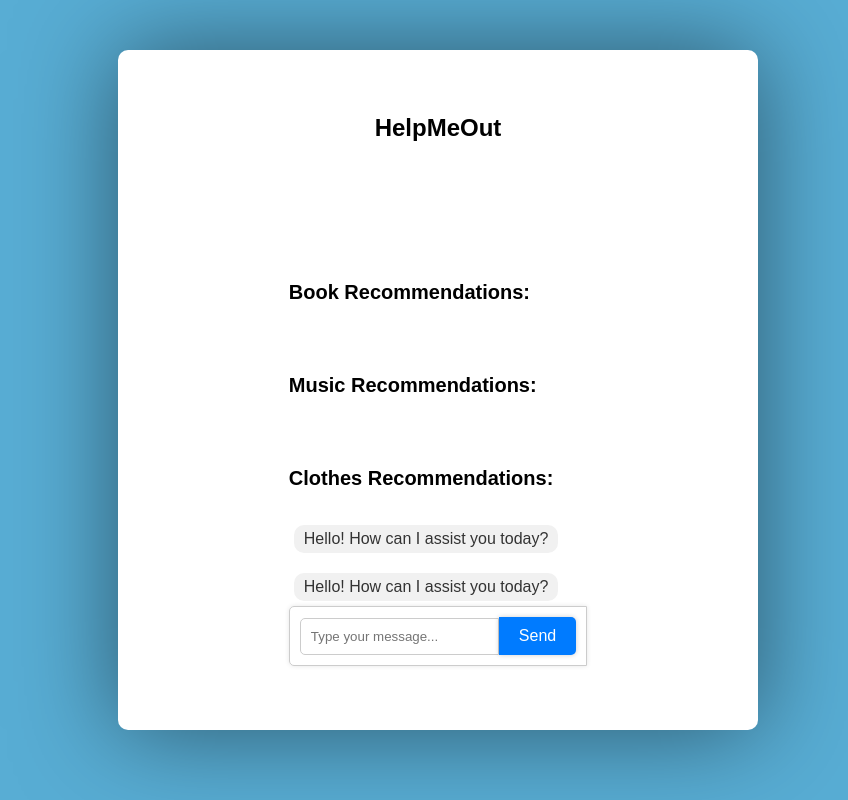
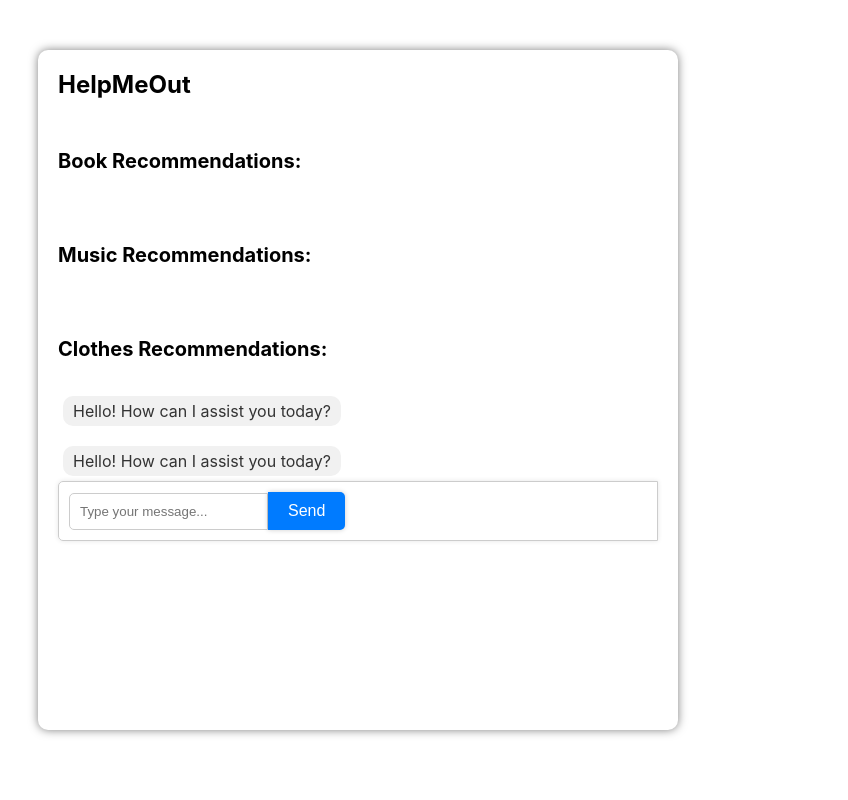
Before and after one commit to aritradey-CS/HelpMeOut, a React (Create React App) app: page / in a window 1280 px wide. Shown: the whole page, without its empty margins (282-1130 px from the left). Built offline with nearby package versions, Linux system fonts and the light colour scheme.

Commit message:
changes some design

```diff
--- a/src/App.css
+++ b/src/App.css
@@ -1,41 +1,31 @@
 /* App.css */
-body {
-  font-family: Arial, sans-serif;
-  margin: 0;
-  padding: 0;
-  background-color: #58add4;
-}
+/* ... your existing styles ... */
 
-.app-container {
+/* Updated styles for the chatbox */
+.chat-container {
   display: flex;
   flex-direction: column;
   align-items: center;
   justify-content: center;
   height: 100vh;
   padding: 20px;
+  background-color: #58add4;
 }
 
 .chatbox-container {
-  display: flex;
-  flex-direction: column;
-  align-items: center;
-  justify-content: center;
-  margin-top: 50px;
-  box-shadow: 0 0 100px rgba(0, 0, 0, 0.5);
-  border-radius: 10px;
-  padding: 20px;
   background-color: #ffffff;
   width: 100%;
   max-width: 600px;
+  margin: 50px auto;
+  border-radius: 10px;
+  box-shadow: 0 0 10px rgba(0, 0, 0, 0.5);
+  padding: 20px;
   position: relative;
   height: 80vh;
-  margin-left: 50vh;
+  overflow: hidden;
+}
 
-  /* Center the chatbox using CSS Grid */
-  display: grid;
-  place-items: center;
-}
-/* Media Query for smaller screens */
+/* Center the chatbox using CSS Grid */
 @media (max-width: 1133px) {
   .chatbox-container {
     margin-left: 25vh;
@@ -53,19 +43,19 @@ body {
 }
 @media (max-width: 390px) {
   .chatbox-container {
-    margin-left: 0vh;
+    margin-left: 0;
   }
 }
 
 /* Additional design for chatbox-container */
 .chatbox-container {
-  position: relative; /* For absolute positioning of greeting */
+  position: relative;
 }
+
 .chatbox-header {
   font-size: 24px;
   font-weight: bold;
   margin-bottom: 10px;
-  overflow: hidden;
 }
 
 .chatbox-messages {
@@ -74,17 +64,13 @@ body {
   gap: 10px;
   max-height: 60vh;
   overflow-y: auto;
-  width: 100%; /* Ensure responsiveness */
+  width: 100%;
 }
-/* Media Query for smaller screens */
-@media (max-width: 768px) {
-  .chatbox-messages {
-    max-height: 40vh;
-  }
-}
+
 .chatbox-messages::-webkit-scrollbar {
   width: 0.5em;
 }
+
 .chatbox-messages::-webkit-scrollbar-thumb {
   background-color: #888;
   border-radius: 5px;
@@ -94,22 +80,35 @@ body {
   background-color: #555;
 }
 
-.chatbox-messages {
-  padding-right: 10px;
-}
 .chat-message {
   padding: 10px;
   border-radius: 10px;
   background-color: #f1f1f1;
   color: #333;
 }
+
 .user-message {
   align-self: flex-end;
   background-color: #007bff;
   color: #fff;
-  padding: 5px 10px;
-  margin: 5px;
+  padding: 10px 15px;
+  margin: 5px 0;
   border-radius: 10px;
+  width: auto;
+  max-width: 70%;
+  animation: fadeInRight 0.5s ease;
+}
+
+.chatbot-message {
+  align-self: flex-start;
+  background-color: #f1f1f1;
+  color: #333;
+  padding: 10px 15px;
+  margin: 5px 0;
+  border-radius: 10px;
+  width: auto;
+  max-width: 70%;
+  animation: fadeInLeft 0.5s ease;
 }
 
 .typing {
@@ -126,6 +125,8 @@ body {
     border-right: 2px solid transparent;
   }
 }
+
+/* ... your existing styles ... */
 
 .chat {
   display: flex;
```
